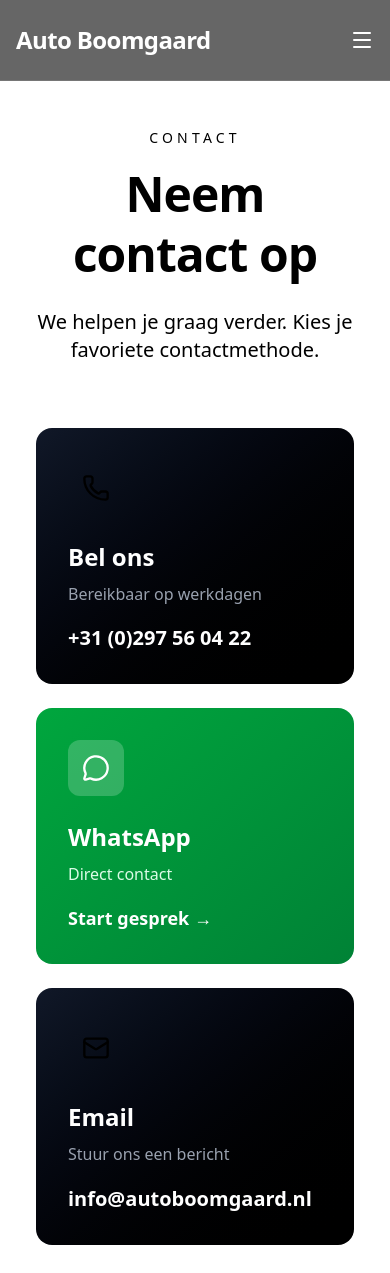
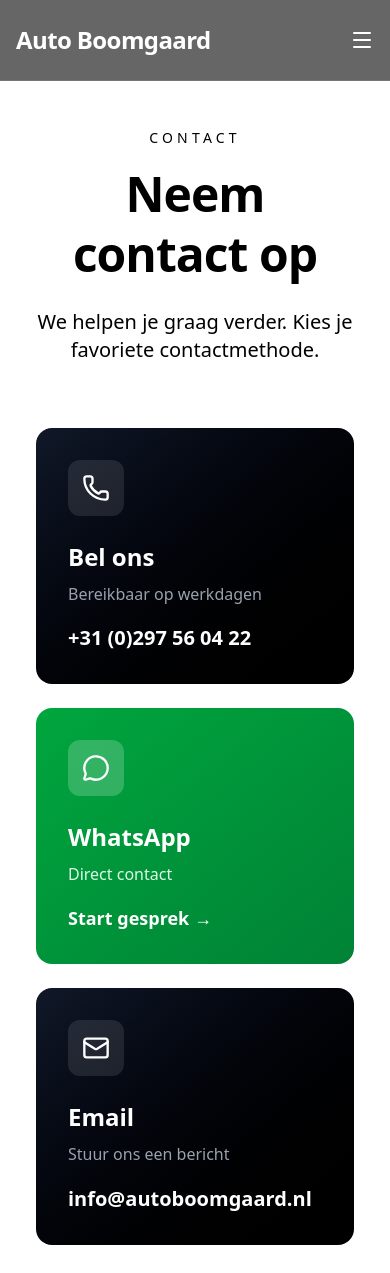
Before and after one commit to robinbril/boomgaard, a Next.js app: page /contact in a window 390 px wide. Shown: the top 1273 px of the page. Built offline with nearby package versions, Linux system fonts and the light colour scheme.

Commit message:
fix: Change Phone and Mail icons to white on contact page

```diff
--- a/src/app/contact/page.tsx
+++ b/src/app/contact/page.tsx
@@ -52,8 +52,8 @@
                                 className="group relative overflow-hidden rounded-2xl bg-gradient-to-br from-gray-900 to-black p-8 hover:shadow-2xl hover:scale-[1.02] transition-all duration-300"
                             >
                                 <div className="relative z-10">
-                                    <div className="w-14 h-14 rounded-xl bg-primary/20 flex items-center justify-center mb-6 group-hover:bg-primary/30 transition-colors">
-                                        <Phone className="w-7 h-7 text-primary" />
+                                    <div className="w-14 h-14 rounded-xl bg-white/10 flex items-center justify-center mb-6 group-hover:bg-white/20 transition-colors">
+                                        <Phone className="w-7 h-7 text-white" />
                                     </div>
                                     <h3 className="text-2xl font-bold text-white mb-2">Bel ons</h3>
                                     <p className="text-gray-400 mb-4">Bereikbaar op werkdagen</p>
@@ -91,8 +91,8 @@
                                 className="group relative overflow-hidden rounded-2xl bg-gradient-to-br from-gray-900 to-black p-8 hover:shadow-2xl hover:scale-[1.02] transition-all duration-300"
                             >
                                 <div className="relative z-10">
-                                    <div className="w-14 h-14 rounded-xl bg-primary/20 flex items-center justify-center mb-6 group-hover:bg-primary/30 transition-colors">
-                                        <Mail className="w-7 h-7 text-primary" />
+                                    <div className="w-14 h-14 rounded-xl bg-white/10 flex items-center justify-center mb-6 group-hover:bg-white/20 transition-colors">
+                                        <Mail className="w-7 h-7 text-white" />
                                     </div>
                                     <h3 className="text-2xl font-bold text-white mb-2">Email</h3>
                                     <p className="text-gray-400 mb-4">Stuur ons een bericht</p>
```
